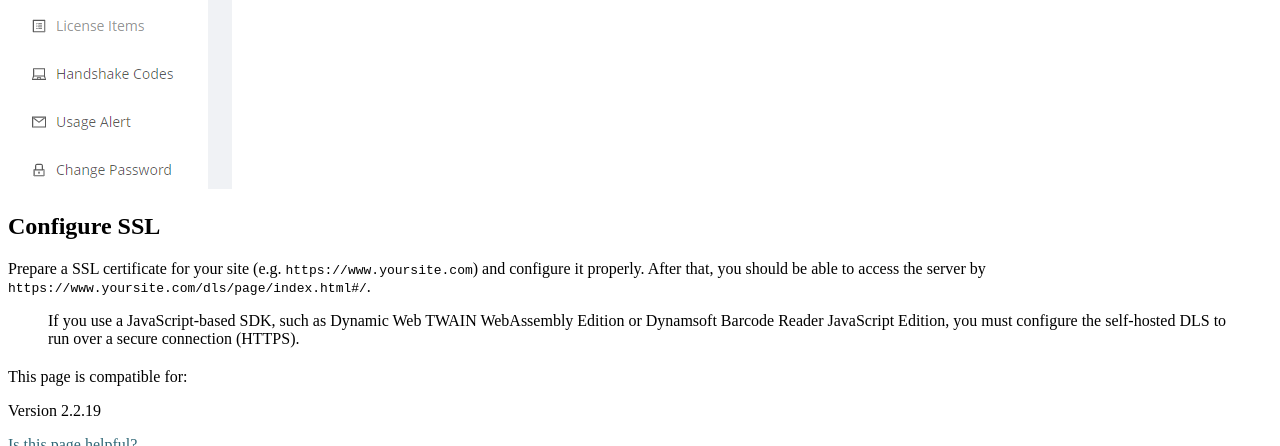
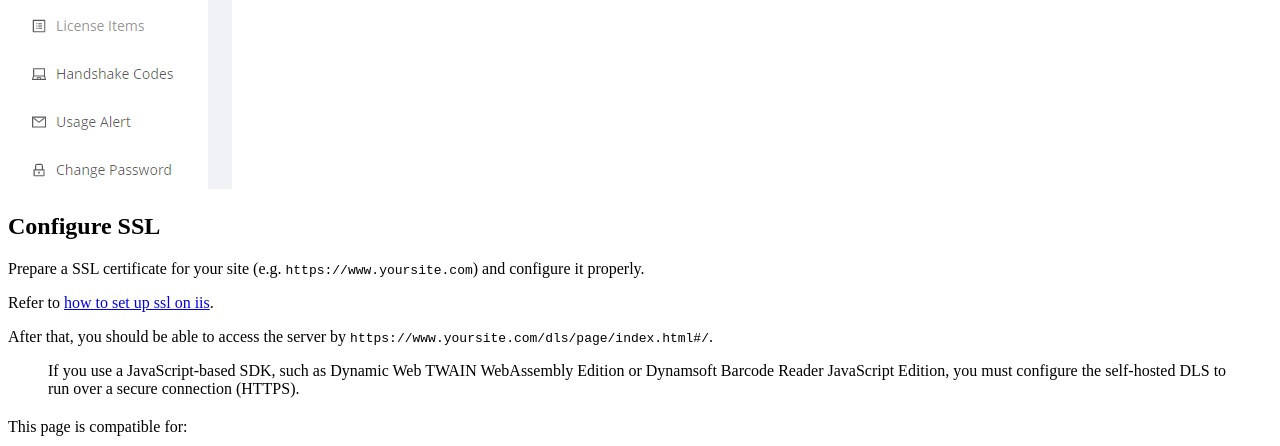
Before and after one commit to dynamsoft-docs/license-server-docs, a Jekyll site: the page built from selfhosting/ConfigureReverseProxyUsingIIS.md, in a window 1280 px wide and 900 px high, scrolled down 5030 px, cut to the strip 0-446 px from the top of the window. Built offline with Jekyll 4.4.1, drawn with Linux system fonts in a browser that asks for light colours.

Commit message:
add IIS https link

```diff
--- a/selfhosting/ConfigureReverseProxyUsingIIS.md
+++ b/selfhosting/ConfigureReverseProxyUsingIIS.md
@@ -57,6 +57,10 @@ Open `http://www.yoursite.com/dls/page/index.html` and if you see the following
 
 ## Configure SSL
 
-Prepare a SSL certificate for your site (e.g. `https://www.yoursite.com`) and configure it properly. After that, you should be able to access the server by `https://www.yoursite.com/dls/page/index.html#/`.
+Prepare a SSL certificate for your site (e.g. `https://www.yoursite.com`) and configure it properly.
+
+Refer to [how to set up ssl on iis](https://learn.microsoft.com/en-us/iis/manage/configuring-security/how-to-set-up-ssl-on-iis).
+
+After that, you should be able to access the server by `https://www.yoursite.com/dls/page/index.html#/`.
 
 > If you use a JavaScript-based SDK, such as Dynamic Web TWAIN WebAssembly Edition or Dynamsoft Barcode Reader JavaScript Edition, you must configure the self-hosted DLS to run over a secure connection (HTTPS).
```
